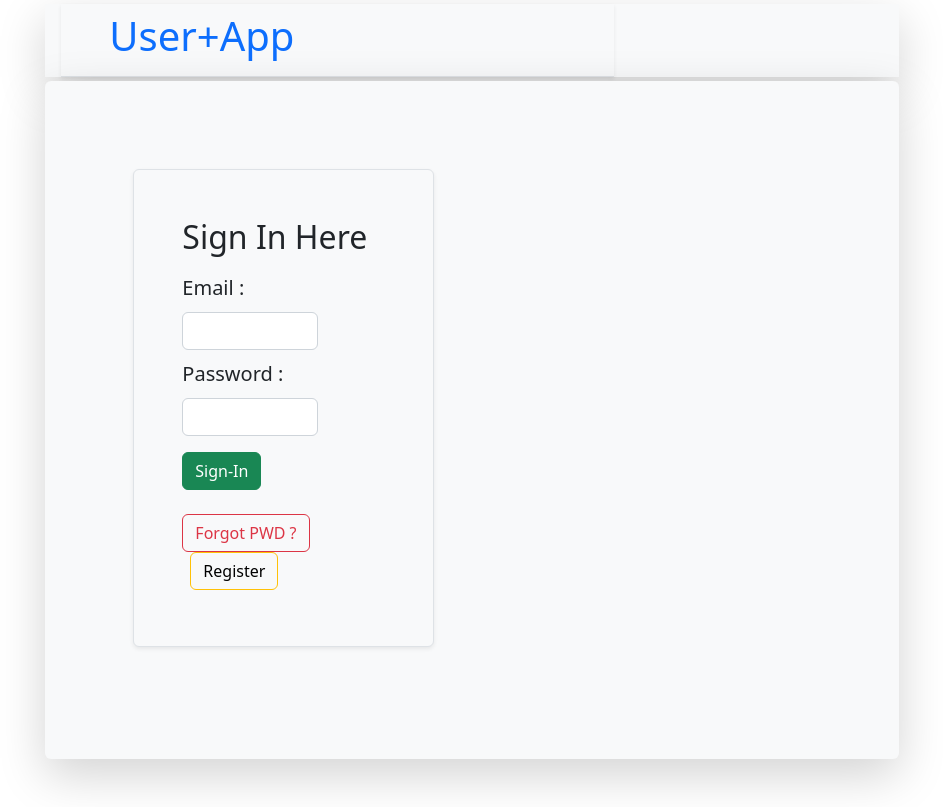
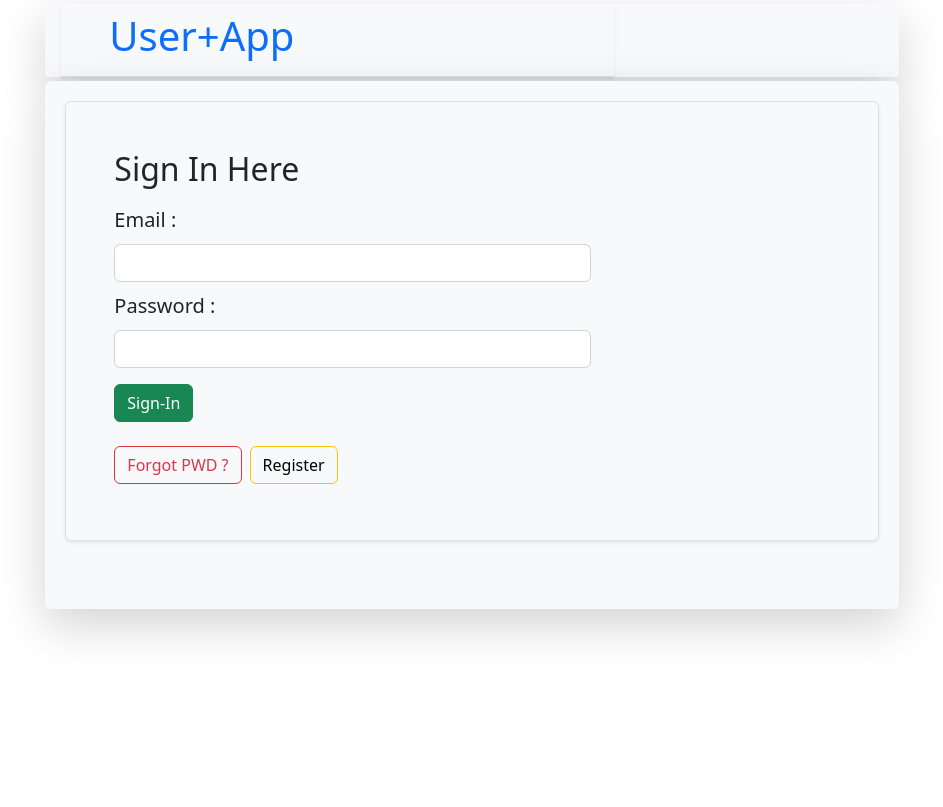
Before and after one commit to Soham2918/miniproject1, an Angular app: page /signin in a window 1280 px wide. Shown: the whole page, without its empty margins (168-1111 px from the left). Built offline with nearby package versions, Linux system fonts and the light colour scheme.

Commit message:
added md

```diff
--- a/src/app/sign-in/sign-in.component.html
+++ b/src/app/sign-in/sign-in.component.html
@@ -18,8 +18,8 @@
 </div>
 
 <div class="container bg-primary  shadow-lg p-3 mb-5 bg-light rounded col-lg-8 col-sm-12">
-    <form class="p-5 col-lg-8 col-sm-12" [formGroup]="logInUserForm">
-        <div class="form-group p-5 m-4 col-lg-8 col-sm-12 justify-content-center border shadow-sm p-3 mb-5 bg-light rounded">
+    <form class="p-1 col-lg-12 col-sm-12" [formGroup]="logInUserForm">
+        <div class="form-group p-5 col-lg-12 col-sm-12 justify-content-center border shadow-sm mb-5 bg-light rounded">
             <h2 class="">Sign In Here</h2>
             <div class="form-input col-lg-8 col-sm-12">
                 <label for="" class="col-form-label-lg col-lg-8 col-sm-12">Email :</label>
```
Also changed, not shown: 3 other files (tests, documents, lock files or other folders).
